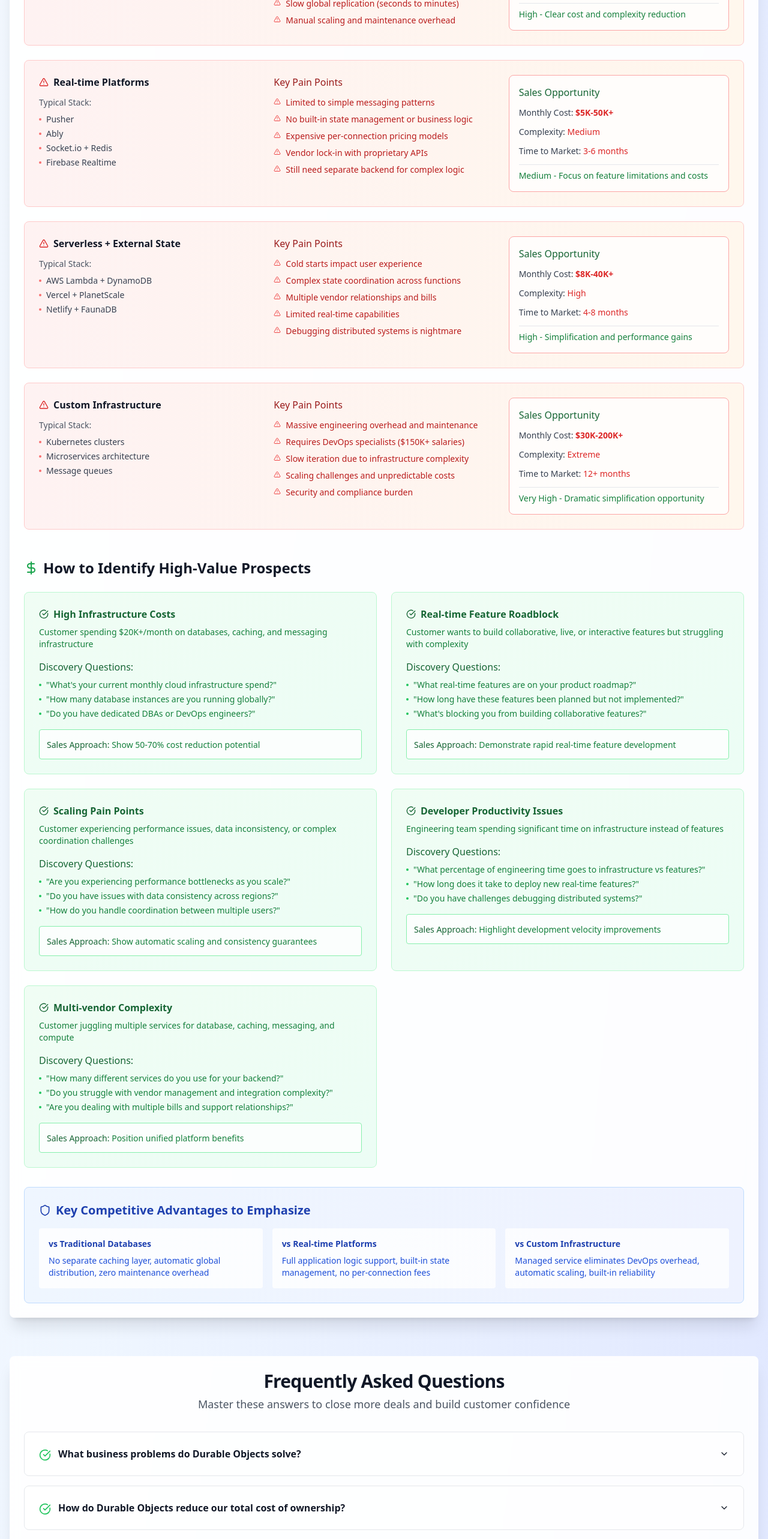
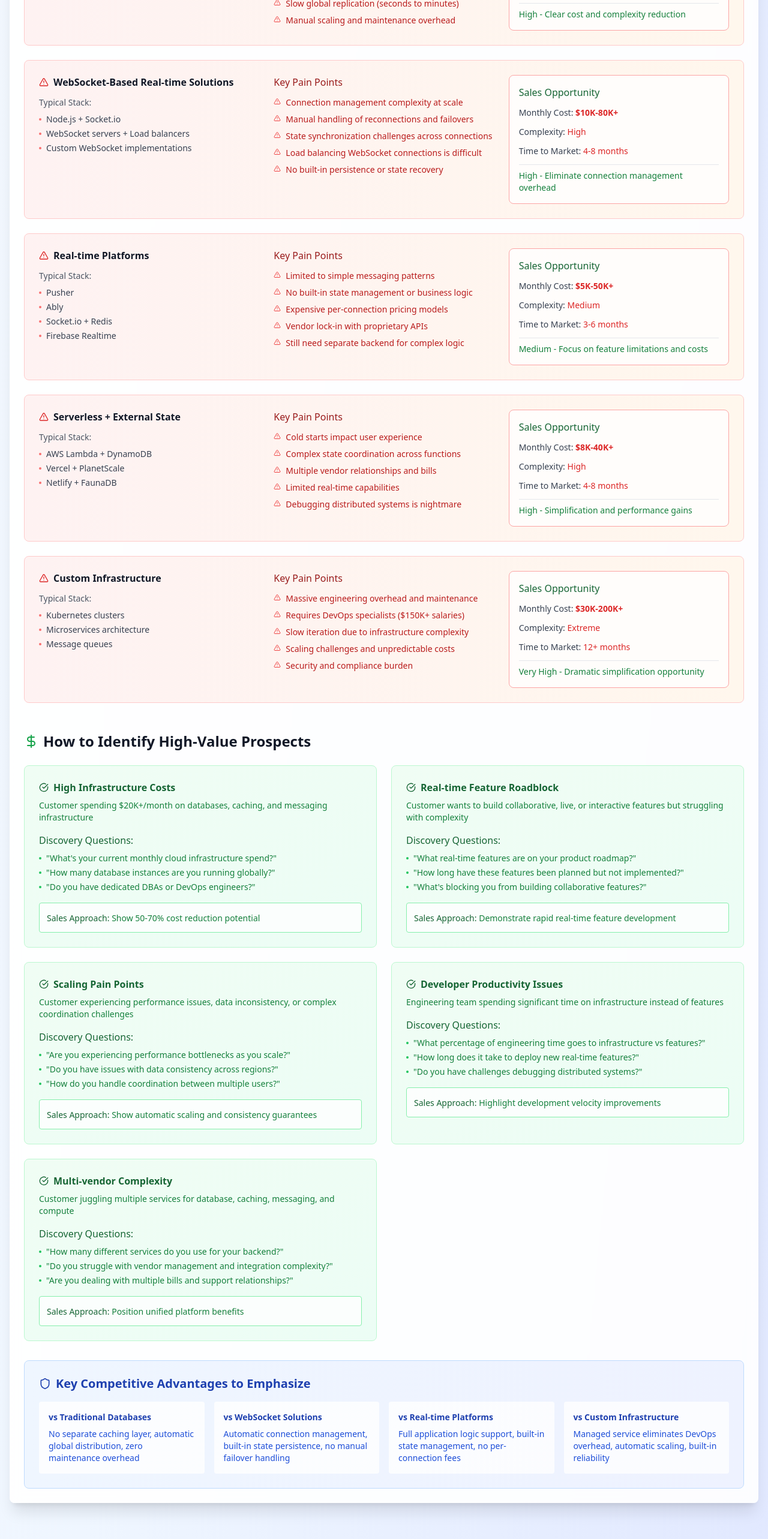
Before and after one commit to victorianwobodo/durable-objects-sales-ready, a React (Vite) app: page / in a window 1280 px wide. Shown: the part 9120-11686 px from the top of the page at 60% size. Built offline with nearby package versions, Linux system fonts and the light colour scheme.

Commit message:
Add mention of websockets
Include websockets in the "What Customers Are Using Today" section.

```diff
--- a/src/components/sales-faq/CompetitiveLandscape.tsx
+++ b/src/components/sales-faq/CompetitiveLandscape.tsx
@@ -1,4 +1,3 @@
-
 import { Card, CardContent, CardDescription, CardHeader, CardTitle } from "@/components/ui/card";
 import { TrendingUp, DollarSign, CheckCircle, AlertTriangle, Shield } from "lucide-react";
 
@@ -18,6 +17,21 @@ const CompetitiveLandscape = () => {
       complexity: "Very High",
       timeToMarket: "6-12 months",
       salesOpportunity: "High - Clear cost and complexity reduction"
+    },
+    {
+      category: "WebSocket-Based Real-time Solutions",
+      currentStack: ["Node.js + Socket.io", "WebSocket servers + Load balancers", "Custom WebSocket implementations"],
+      painPoints: [
+        "Connection management complexity at scale",
+        "Manual handling of reconnections and failovers",
+        "State synchronization challenges across connections",
+        "Load balancing WebSocket connections is difficult",
+        "No built-in persistence or state recovery"
+      ],
+      monthlyCost: "$10K-80K+",
+      complexity: "High",
+      timeToMarket: "4-8 months",
+      salesOpportunity: "High - Eliminate connection management overhead"
     },
     {
       category: "Real-time Platforms",
@@ -243,10 +257,14 @@ const CompetitiveLandscape = () => {
             <Shield className="h-5 w-5" />
             Key Competitive Advantages to Emphasize
           </h3>
-          <div className="grid md:grid-cols-3 gap-4 text-sm">
+          <div className="grid md:grid-cols-4 gap-4 text-sm">
             <div className="bg-white/80 rounded p-4">
               <h4 className="font-semibold text-blue-800 mb-2">vs Traditional Databases</h4>
               <p className="text-blue-700">No separate caching layer, automatic global distribution, zero maintenance overhead</p>
+            </div>
+            <div className="bg-white/80 rounded p-4">
+              <h4 className="font-semibold text-blue-800 mb-2">vs WebSocket Solutions</h4>
+              <p className="text-blue-700">Automatic connection management, built-in state persistence, no manual failover handling</p>
             </div>
             <div className="bg-white/80 rounded p-4">
               <h4 className="font-semibold text-blue-800 mb-2">vs Real-time Platforms</h4>
```
